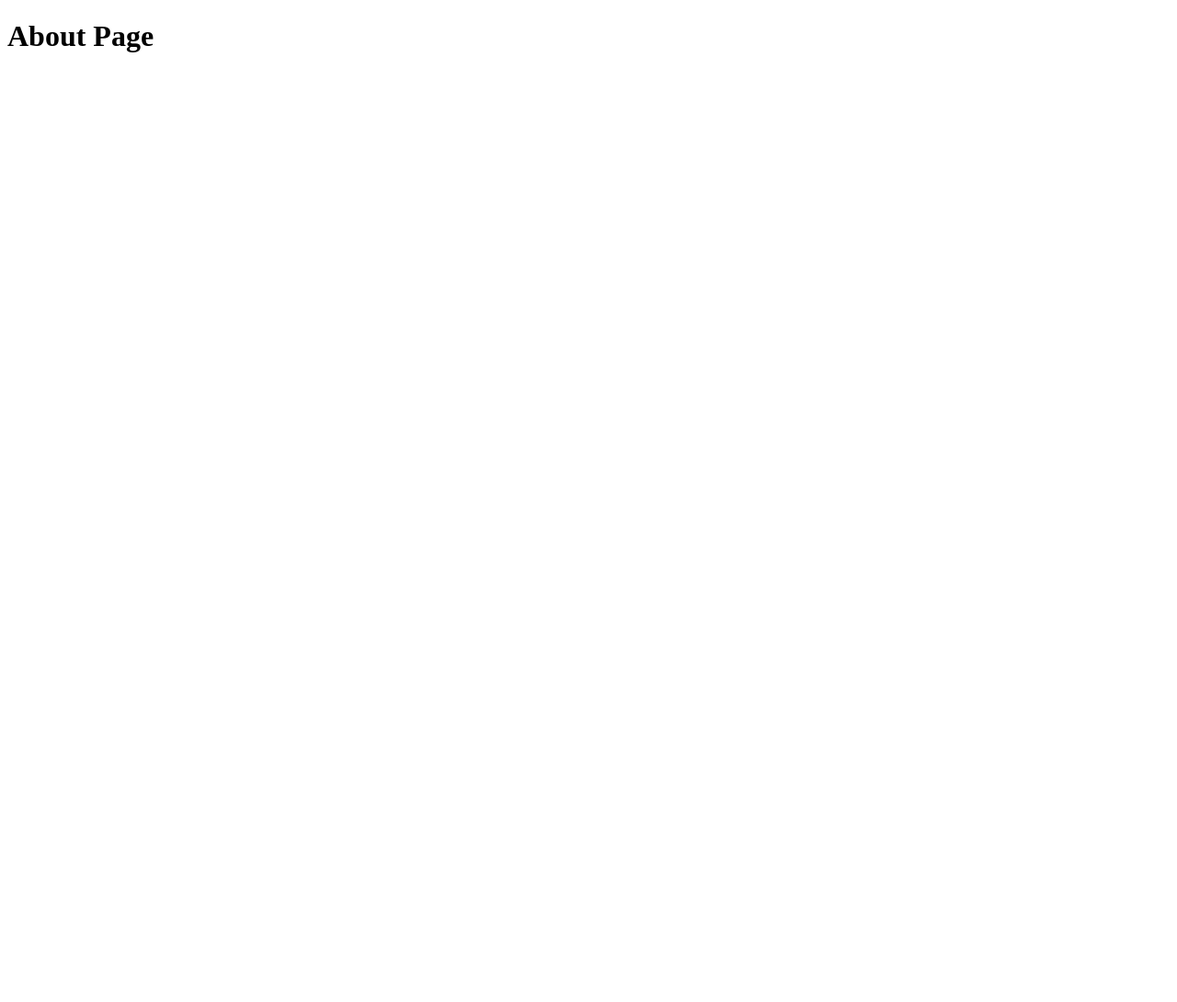
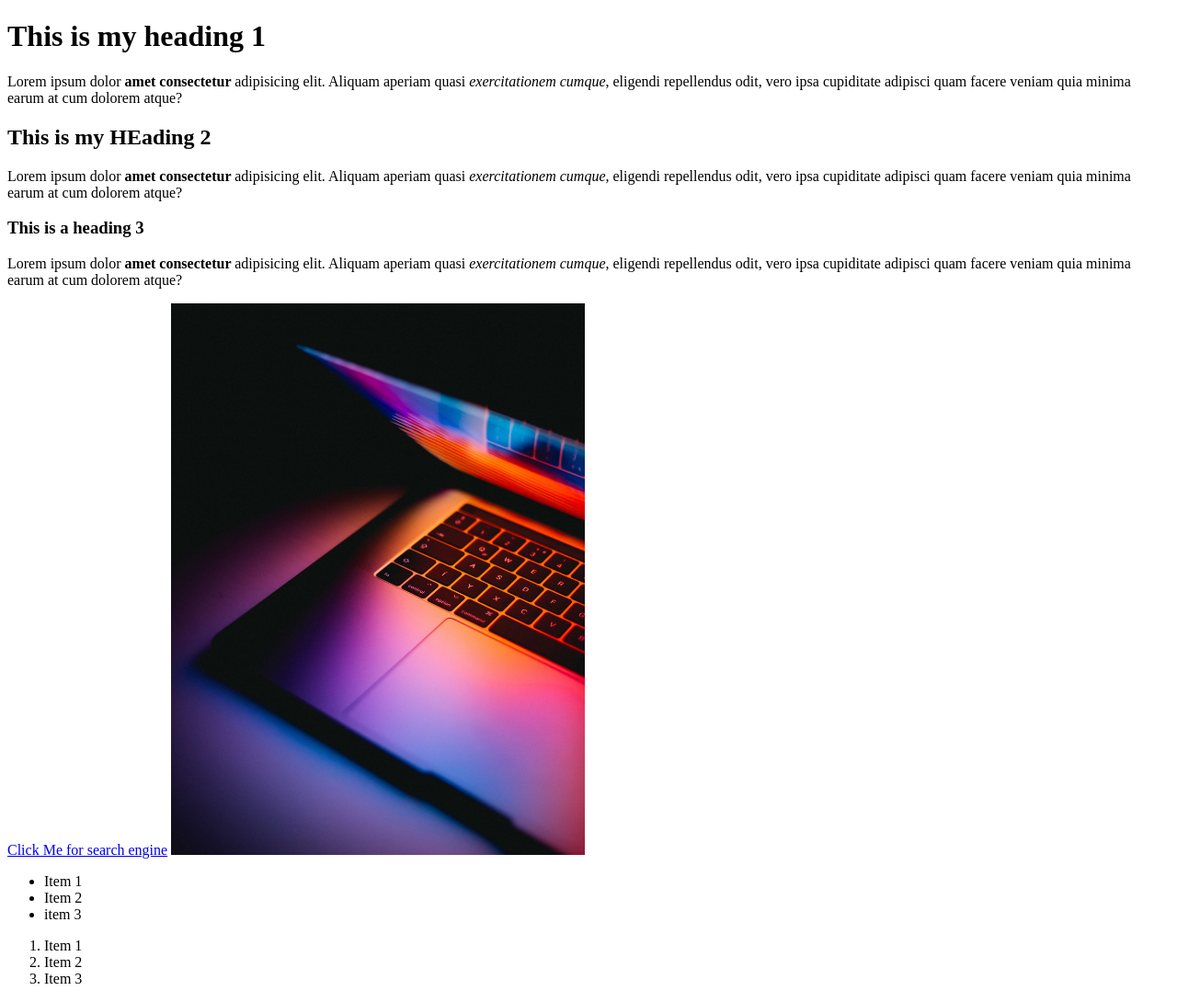
Before and after one commit to C-Dyson/websites, a plain HTML site: page portfolio/pages/about.html in a window 1280 px wide. Shown: the whole page at 92% size. Before the commit the page ends 800 px from the top, so only its background shows below. Drawn offline with Linux system fonts and the light colour scheme.

Commit message:
creating new base folders, renaming images to img

```diff
--- a/portfolio/pages/about.html
+++ b/portfolio/pages/about.html
@@ -1,10 +1,29 @@
 <!DOCTYPE html>
 <html lang="en">
-  <head>
+<head>
     <meta charset="UTF-8">
-    <title>Portfolio About Page</title>
+    <meta name="viewport" content="width=device-width, initial-scale=1.0">
+    <title>About Chris Dyson | Portfolio</title>
+</head>
 
-  <body>
-    <h1>About Page</h1>
-  </body>
+<body>
+    <h1>This is my heading 1</h1>
+        <p>Lorem ipsum dolor <strong> amet consectetur </strong> adipisicing elit. Aliquam aperiam quasi <em>exercitationem cumque</em>, eligendi repellendus odit, vero ipsa cupiditate adipisci quam facere veniam quia minima earum at cum dolorem atque?</p>
+    <h2>This is my HEading 2</h2>
+        <p>Lorem ipsum dolor <strong> amet consectetur </strong> adipisicing elit. Aliquam aperiam quasi <em>exercitationem cumque</em>, eligendi repellendus odit, vero ipsa cupiditate adipisci quam facere veniam quia minima earum at cum dolorem atque?</p>
+    <h3>This is a heading 3</h3>
+        <p>Lorem ipsum dolor <strong> amet consectetur </strong> adipisicing elit. Aliquam aperiam quasi <em>exercitationem cumque</em>, eligendi repellendus odit, vero ipsa cupiditate adipisci quam facere veniam quia minima earum at cum dolorem atque?</p>
+        <a href="https://google.co.uk" target="_blank" rel="noopen noreferrer">Click Me for search engine</a>
+    <img src="../img/laptop-colour-display.jpg" alt="An open Laptop colour display on a dark background" height="600px" width="450px">
+    <ul>
+        <li>Item 1</li>
+        <li>Item 2</li>
+        <li>item 3</li>
+    </ul>
+    <ol>
+        <li>Item 1</li>
+        <li>Item 2</li>
+        <li>Item 3</li>
+    </ol>
+</body>
 </html>
```
Also changed, not shown: portfolio/index.html (+1 -1 lines), portfolio/img/laptop-colour-display.jpg (renamed from portfolio/images/laptop-colour-display.jpg).
